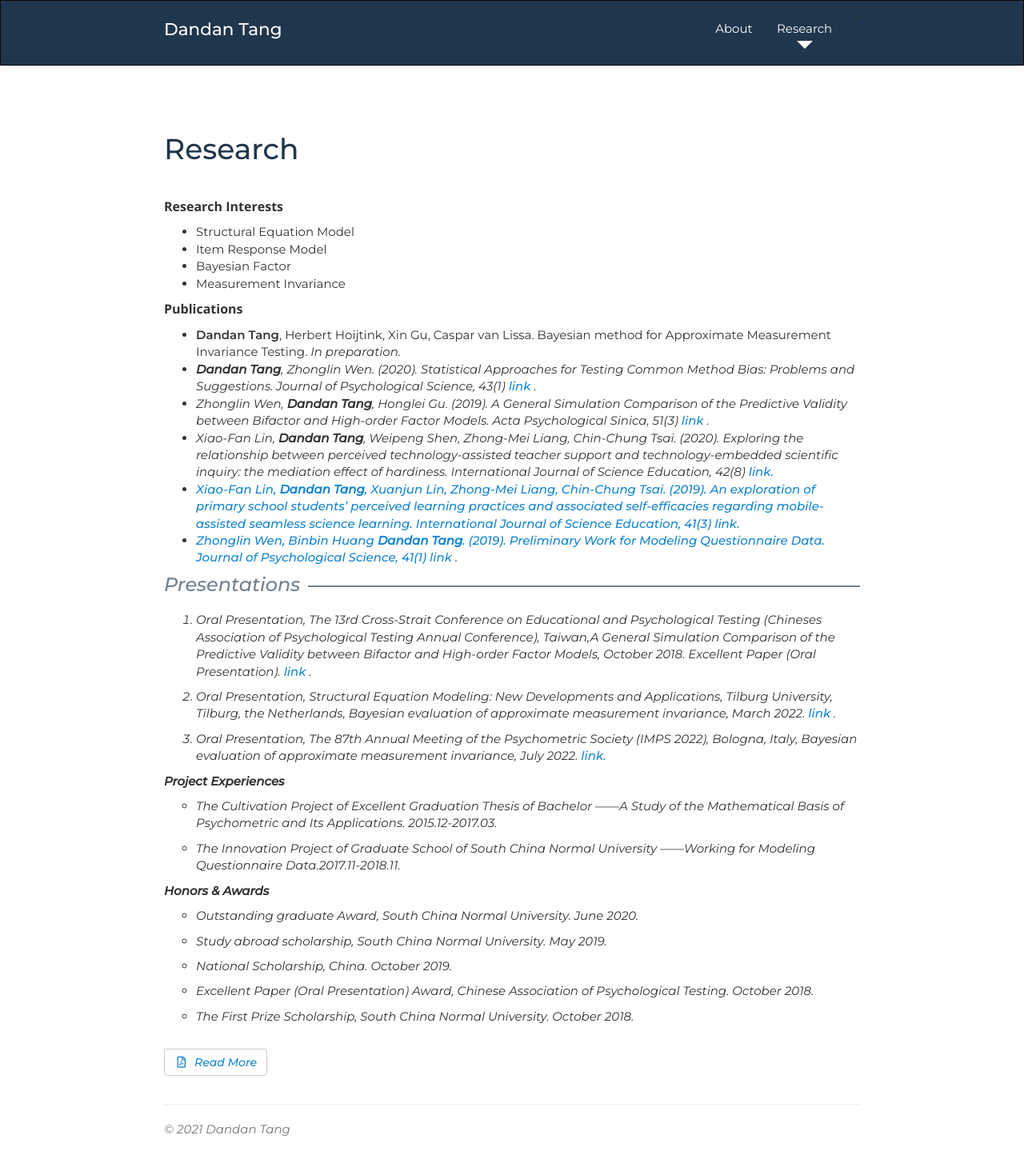
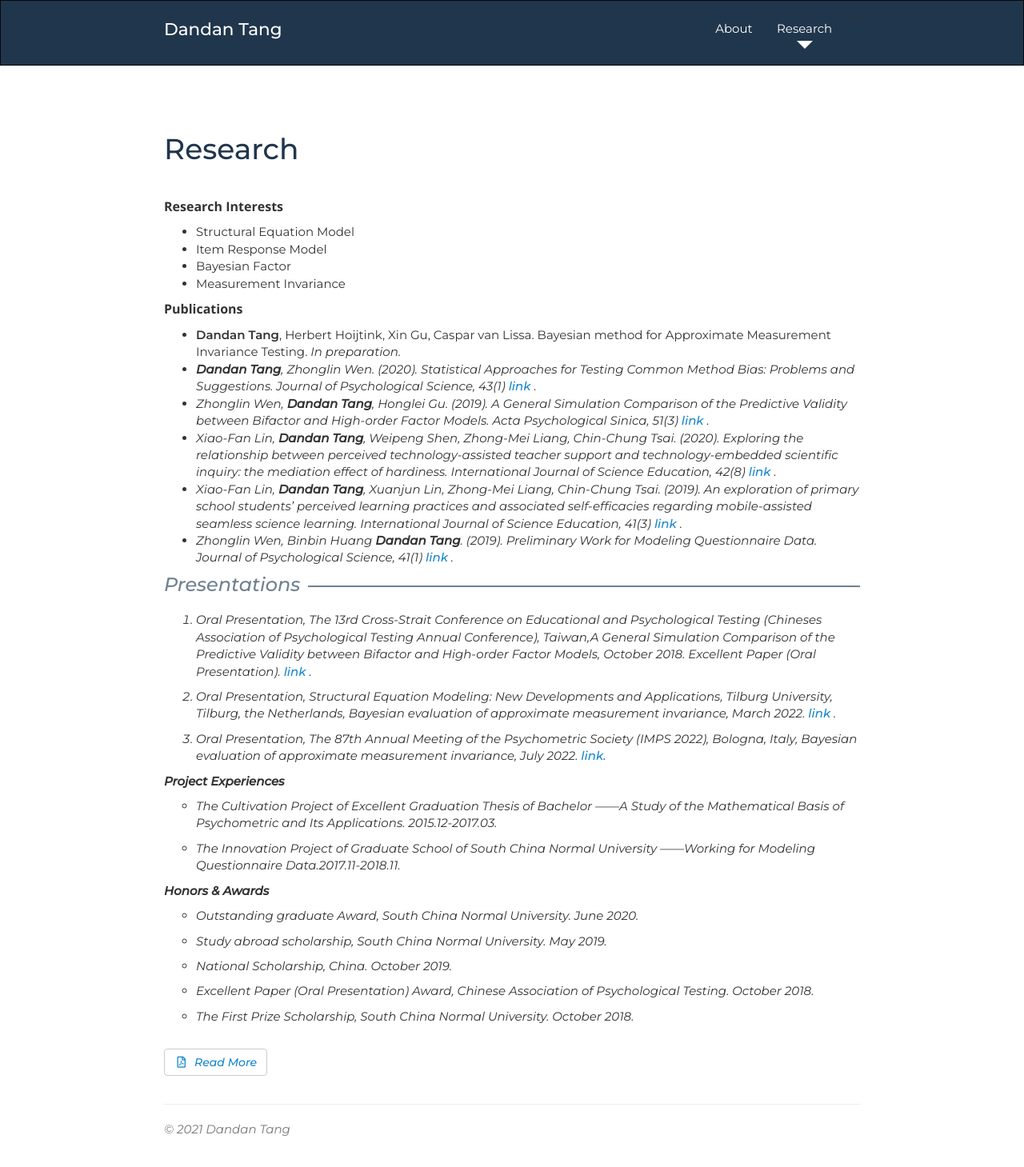
Before and after one commit to Tang-Lynn/tang-lynn.github.io, a Jekyll site: the page research.html, which Jekyll copies as it is, in a window 1280 px wide. Shown: the whole page at 80% size. Built offline with Jekyll 4.4.1, drawn with Linux system fonts in a browser that asks for light colours; nearby versions of some CDN libraries; a style sheet for code colours, icons or effects is not loaded; part of the change alters nothing that is shown.

```diff
--- a/research.html
+++ b/research.html
@@ -86,8 +86,8 @@
                <li><b>Dandan Tang</b>, Herbert Hoijtink, Xin Gu, Caspar van Lissa. Bayesian method for Approximate Measurement Invariance Testing. <em> In preparation.</li>
                <li><b>Dandan Tang</b>, Zhonglin Wen. (2020). Statistical Approaches for Testing Common Method Bias: Problems and Suggestions. <em>Journal of Psychological Science, 43</em>(1) <a href="http://www.psysci.org/CN/abstract/abstract10505.shtml"> link </a>.</li>
                <li>Zhonglin Wen, <b>Dandan Tang</b>, Honglei Gu. (2019). A General Simulation Comparison of the Predictive Validity between Bifactor and High-order Factor Models. <em> Acta Psychological Sinica, 51</em>(3) <a href="https://journal.psych.ac.cn/xlxb/article/2019/0439-755X/0439-755X-51-3-383.shtml"> link </a>.</li>
-               <li>Xiao-Fan Lin, <b>Dandan Tang</b>, Weipeng Shen, Zhong-Mei Liang, Chin-Chung Tsai. (2020). Exploring the relationship between perceived technology-assisted teacher support and technology-embedded scientific inquiry: the mediation effect of hardiness.<em> International Journal of Science Education, 42</em>(8) <a href="https://www.tandfonline.com/doi/full/10.1080/09500693.2020.1755475"> link.</li>
-               <li>Xiao-Fan Lin, <b>Dandan Tang</b>, Xuanjun Lin, Zhong-Mei Liang, Chin-Chung Tsai. (2019). An exploration of primary school students’ perceived learning practices and associated self-efficacies regarding mobile-assisted seamless science learning. <em>International Journal of Science Education, 41</em>(3) <a href="https://www.tandfonline.com/doi/full/10.1080/09500693.2019.1693081"> link.</li>
+               <li>Xiao-Fan Lin, <b>Dandan Tang</b>, Weipeng Shen, Zhong-Mei Liang, Chin-Chung Tsai. (2020). Exploring the relationship between perceived technology-assisted teacher support and technology-embedded scientific inquiry: the mediation effect of hardiness.<em> International Journal of Science Education, 42</em>(8) <a href="https://www.tandfonline.com/doi/full/10.1080/09500693.2020.1755475"> link  </a>.</li>
+               <li>Xiao-Fan Lin, <b>Dandan Tang</b>, Xuanjun Lin, Zhong-Mei Liang, Chin-Chung Tsai. (2019). An exploration of primary school students’ perceived learning practices and associated self-efficacies regarding mobile-assisted seamless science learning. <em>International Journal of Science Education, 41</em>(3) <a href="https://www.tandfonline.com/doi/full/10.1080/09500693.2019.1693081"> link  </a>.</li>
                <li>Zhonglin Wen, Binbin Huang <b>Dandan Tang</b>. (2019). Preliminary Work for Modeling Questionnaire Data. <em> Journal of Psychological Science, 41</em>(1) <a href="http://www.psysci.org/CN/Y2018/V41/I1/204"> link </a>.</li>
             </ul>
 
@@ -120,7 +120,8 @@
             <!--<ul class="push-down-1">-->
 	    <ol>
                <li value="1">Oral Presentation, The 13rd Cross-Strait Conference on Educational and Psychological Testing (Chineses Association of Psychological Testing Annual Conference), Taiwan,A General Simulation Comparison of the Predictive Validity between Bifactor and High-order Factor Models, October 2018. Excellent Paper (Oral Presentation).<a href="https://csept2018.weebly.com/"> link </a>. </li>
-               <li value="2">Oral Presentation, Structural Equation Modeling: New Developments and Applications, Tilburg University, Tilburg, the Netherlands, Bayesian evaluation of approximate measurement invariance, March 2022. <a href="https://www.tilburguniversity.edu/about/schools/socialsciences/organization/departments/methodology-statistics/events/structural-equation-modeling">link </a>. </li>
+
+	       <li value="2">Oral Presentation, Structural Equation Modeling: New Developments and Applications, Tilburg University, Tilburg, the Netherlands, Bayesian evaluation of approximate measurement invariance, March 2022. <a href="https://www.tilburguniversity.edu/about/schools/socialsciences/organization/departments/methodology-statistics/events/structural-equation-modeling">link </a>. </li>
                <li value="3">Oral Presentation, The 87th Annual Meeting of the Psychometric Society (IMPS 2022), Bologna, Italy, Bayesian evaluation of approximate measurement invariance, July 2022. <a href="https://www.psychometricsociety.org/imps-2022">link. </a></li>
             </ol>
             <!--</ul>-->
```
